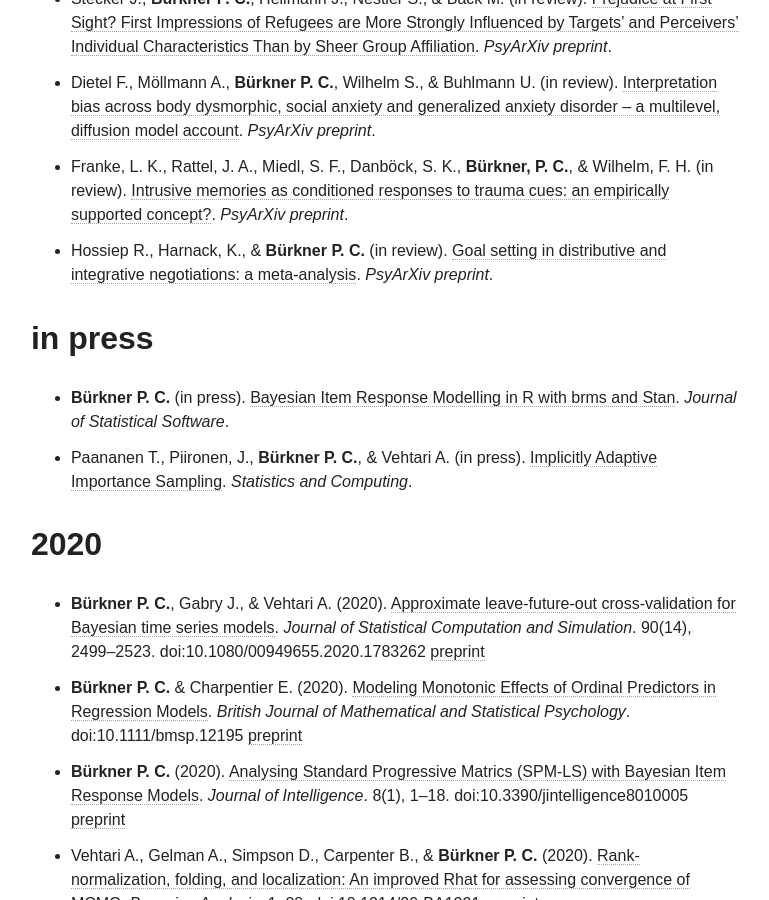
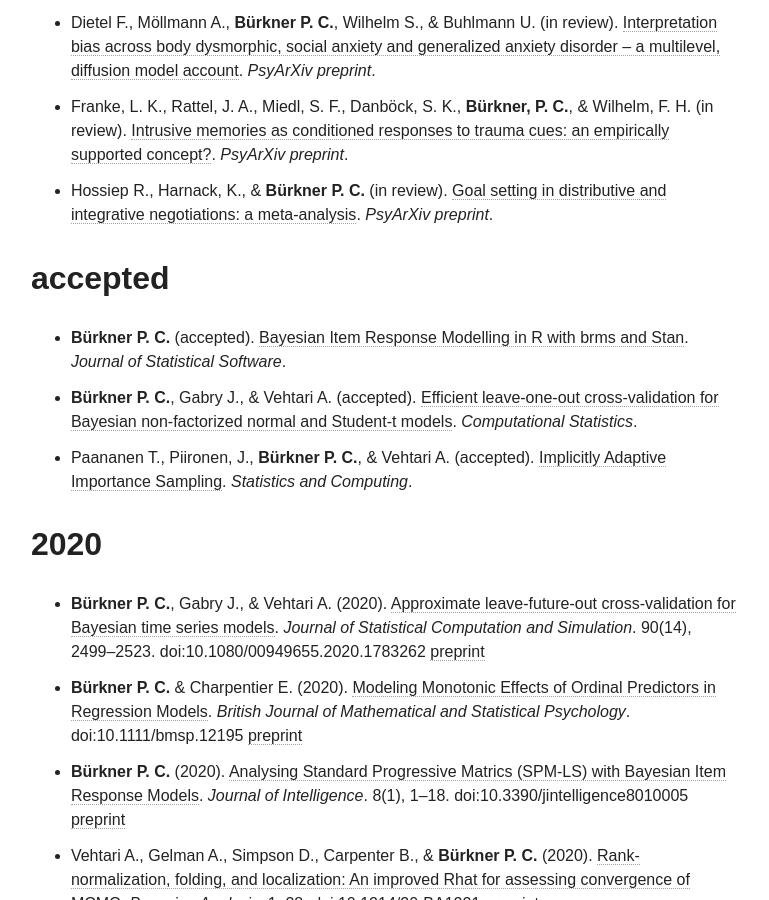
Before and after one commit to paul-buerkner/paul-buerkner.github.io, a Jekyll site: the page built from publications/index.md, in a window 1280 px wide and 900 px high, scrolled down 1391 px. Shown: the whole window, without its empty margins (255-1024 px from the left). Built offline with Jekyll 4.4.1, drawn with Linux system fonts in a browser that asks for light colours; nearby versions of some CDN libraries; some of the changed text lies outside the part shown.

Commit message:
move paper to 'accepted'

```diff
--- a/publications/index.md
+++ b/publications/index.md
@@ -6,7 +6,6 @@
 
 ## preprints
 
-* **Bürkner P. C.**, Gabry J., & Vehtari A. (in review). [Efficient leave-one-out cross-validation for Bayesian non-factorized normal and Student-t models](http://arxiv.org/abs/1810.10559). *ArXiv preprint*.
 * Catalina A., **Bürkner P. C.**, & Vehtari A. (in review). [Projection Predictive Inference for Generalized Linear and Additive Multilevel Models](https://arxiv.org/abs/2010.06994). *ArXiv preprint*.
 * Riutort-Mayol G., **Bürkner P. C.**, Andersen M. R., Solin A., & Vehtari A. (in review). [Practical Hilbert space approximate Bayesian Gaussian processes for probabilistic programming](http://arxiv.org/abs/2004.11408). *ArXiv preprint*.
 * Paananen T., Catalina A., **Bürkner P. C.**, & Vehtari A. (in review). [Group Heterogeneity Assessment for Multilevel Models](http://arxiv.org/abs/2005.02773). *ArXiv preprint*.
@@ -22,10 +21,11 @@
 * Franke, L. K., Rattel, J. A., Miedl, S. F., Danböck, S. K., **Bürkner, P. C.**, & Wilhelm, F. H. (in review). [Intrusive memories as conditioned responses to trauma cues: an empirically supported concept?](https://psyarxiv.com/t5h97/). *PsyArXiv preprint*.
 * Hossiep R., Harnack, K., & **Bürkner P. C.** (in review). [Goal setting in distributive and integrative negotiations: a meta-analysis](https://psyarxiv.com/mkgxt). *PsyArXiv preprint*.
 
-## in press
+## accepted
 
-* **Bürkner P. C.** (in press). [Bayesian Item Response Modelling in R with brms and Stan](https://arxiv.org/abs/1905.09501). *Journal of Statistical Software*.
-* Paananen T., Piironen, J., **Bürkner P. C.**, & Vehtari A. (in press). [Implicitly Adaptive Importance Sampling](http://arxiv.org/abs/1906.08850). *Statistics and Computing*.
+* **Bürkner P. C.** (accepted). [Bayesian Item Response Modelling in R with brms and Stan](https://arxiv.org/abs/1905.09501). *Journal of Statistical Software*.
+* **Bürkner P. C.**, Gabry J., & Vehtari A. (accepted). [Efficient leave-one-out cross-validation for Bayesian non-factorized normal and Student-t models](http://arxiv.org/abs/1810.10559). *Computational Statistics*.
+* Paananen T., Piironen, J., **Bürkner P. C.**, & Vehtari A. (accepted). [Implicitly Adaptive Importance Sampling](http://arxiv.org/abs/1906.08850). *Statistics and Computing*.
 
 ## 2020
 
```
